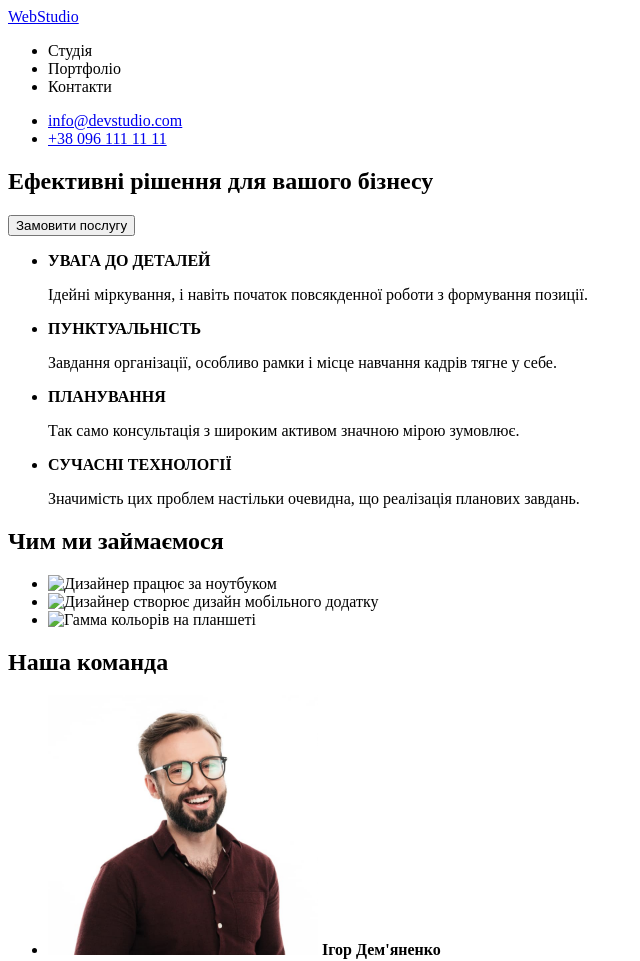
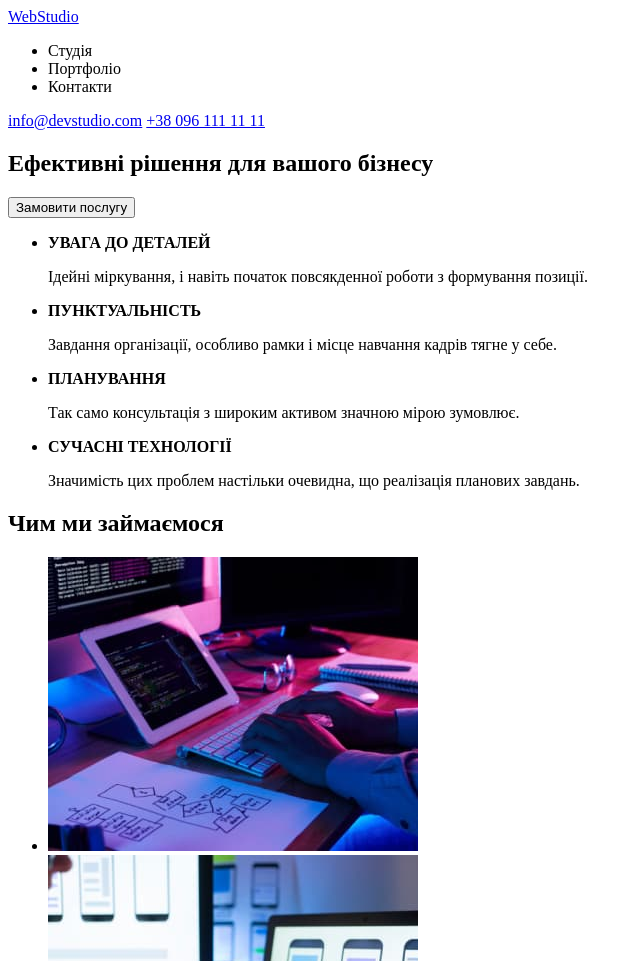
Before and after one commit to IrynaBondarenko7/goit-markup-hw-01, a plain HTML site: page index.html in a window 1280 px wide. Shown: the top 961 px of the page, without its empty margins (0-640 px from the left). Drawn offline with Linux system fonts and the light colour scheme.

Commit message:
code correction

```diff
--- a/index.html
+++ b/index.html
@@ -7,6 +7,7 @@
     <title>WebStudio</title>
 </head>
 <body>
+    <!--Шапка сайту-->
   <header>
     <a href="index.html">WebStudio</a>
     <Nav>
@@ -16,12 +17,11 @@
             <li> <a href=""></a>Контакти</li>
         </Ul>
     </Nav>
-    <ul>
-        <li> <a href="mailto:info@devstudio.com">info@devstudio.com</a></li>
-        <li> <a href="tel:+380961111111">+38 096 111 11 11</a></li>
-    </ul>
+         <a href="mailto:info@devstudio.com">info@devstudio.com</a>
+         <a href="tel:+380961111111">+38 096 111 11 11</a>
   </header>
   <main>
+    <!--Ефективні рішення для вашого бізнесу-->
    <section>
     <h1>Ефективні рішення для вашого бізнесу</h1>
     <button type="button">Замовити послугу</button>
@@ -44,14 +44,16 @@
         </li>
     </ul>
    </section>
+   <!--Чим ми займаємося-->
    <section>
     <h2>Чим ми займаємося</h2>
     <Ul>
-        <Li><img src="./images/box 1.jpg" alt="Дизайнер працює за ноутбуком" width="370"> </Li>
-        <Li><img src="./images/box 2.jpg" alt="Дизайнер створює дизайн мобільного додатку" width="370"> </Li>
-        <Li><img src="./images/box 3.jpg" alt="Гамма кольорів на планшеті" width="370"> </Li>
+        <Li><img src="./images/box1.jpg" alt="Дизайнер працює за ноутбуком" width="370"> </Li>
+        <Li><img src="./images/box2.jpg" alt="Дизайнер створює дизайн мобільного додатку" width="370"> </Li>
+        <Li><img src="./images/box3.jpg" alt="Гамма кольорів на планшеті" width="370"> </Li>
     </Ul>
    </section>
+   <!--Наша команда-->
    <section>
     <h2>Наша команда</h2>
     <Ul>
@@ -71,13 +73,14 @@
             <p>Marketing</p>
         </li>
         <li>
-            <img src="./images/img_employee4.jpg" alt="Фото дизайнера"width="270">
+            <img src="./images/img_employee4.jpg" alt="Фото дизайнера" width="270">
             <b>Михайло Єрмаков</b>
             <p>UI Designer</p>
         </li>
     </Ul>
    </section>
   </main>
+  <!--Підвал сайту-->
   <footer>
     <a href="index.html">WebStudio</a>
     <address>м. Київ, пр-т Лесі Українки, 26</address>
```
